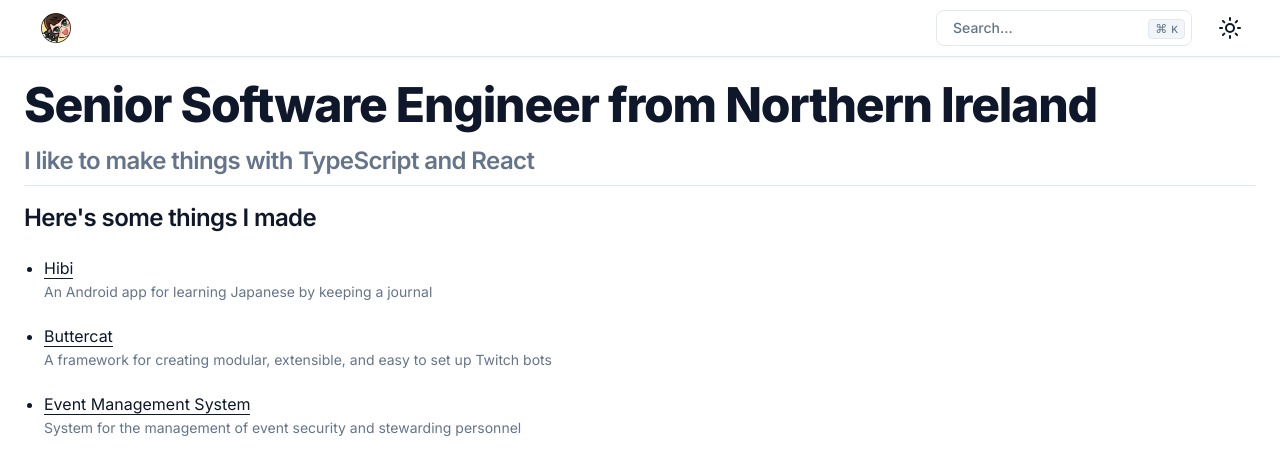
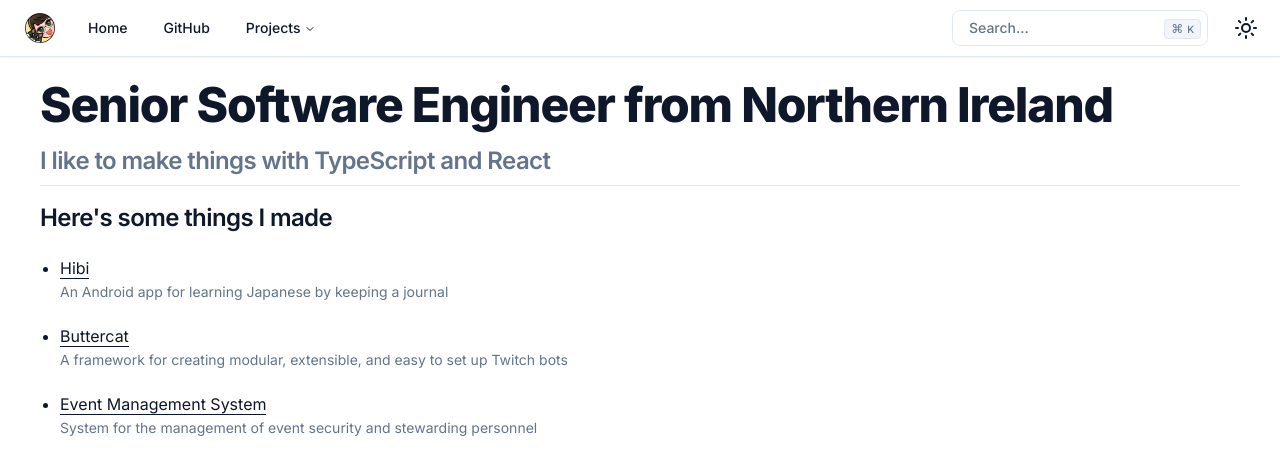
Before and after one commit to MarcDonald/marcdonald.com, a Next.js app: page / in a window 1280 px wide. Shown: the top 474 px of the page. Built offline with nearby package versions, Linux system fonts and the light colour scheme; what tailwindcss-debug-screens would draw is missing.

Commit message:
Improve styling on large displays

```diff
--- a/app/(routes)/project/[[...slug]]/page.tsx
+++ b/app/(routes)/project/[[...slug]]/page.tsx
@@ -62,7 +62,7 @@ export default async function ProjectPage({ params }: ProjectPageProps) {
 	const { title, description, link, downloadGitHubSlug } = proj;
 
 	return (
-		<main className="relative px-6 py-6 md:px-8 lg:gap-10 lg:py-8 xl:px-12">
+		<>
 			<div className="mx-auto w-full min-w-0">
 				<div className="space-y-2">
 					<TypographyLink href={link ?? '#'} className={'pb-1'}>
@@ -84,6 +84,6 @@ export default async function ProjectPage({ params }: ProjectPageProps) {
 			</div>
 			<Separator className="my-4 md:my-6" />
 			<Mdx code={proj.body.code} />
-		</main>
+		</>
 	);
 }
--- a/app/layout.tsx
+++ b/app/layout.tsx
@@ -61,7 +61,7 @@ export default function RootLayout({
 				<ThemeProvider attribute="class" defaultTheme="system" enableSystem>
 					<div className="relative flex min-h-screen flex-col">
 						<SiteHeader />
-						{children}
+						<main className={'container my-6 lg:px-10'}>{children}</main>
 					</div>
 				</ThemeProvider>
 				<StyleSwitcher />
--- a/app/page.tsx
+++ b/app/page.tsx
@@ -6,11 +6,10 @@ import {
 	TypographyP,
 	TypographyMuted,
 } from '@/components/ui/typography';
-import PageContentWrapper from '../components/page-content-wrapper';
 
 export default function Home() {
 	return (
-		<PageContentWrapper>
+		<>
 			<TypographyH1>
 				Senior Software Engineer from Northern Ireland
 			</TypographyH1>
@@ -49,6 +48,6 @@ export default function Home() {
 					</TypographyMuted>
 				</li>
 			</ul>
-		</PageContentWrapper>
+		</>
 	);
 }
--- /dev/null
+++ b/components/header-nav.tsx
@@ -0,0 +1,84 @@
+'use client';
+
+import {
+	NavigationMenu,
+	NavigationMenuContent,
+	NavigationMenuItem,
+	NavigationMenuLink,
+	NavigationMenuList,
+	NavigationMenuTrigger,
+	navigationMenuTriggerStyle,
+} from '@/components/ui/navigation-menu';
+import Link from 'next/link';
+import { cn } from '@/lib/utils';
+import React from 'react';
+
+const NavItem = ({ href, label }: { href: string; label: string }) => {
+	return (
+		<NavigationMenuItem>
+			<Link href={href} legacyBehavior passHref>
+				<NavigationMenuLink
+					className={cn(navigationMenuTriggerStyle(), 'bg-transparent')}
+				>
+					{label}
+				</NavigationMenuLink>
+			</Link>
+		</NavigationMenuItem>
+	);
+};
+
+const ListItem = React.forwardRef<
+	React.ElementRef<'a'>,
+	React.ComponentPropsWithoutRef<'a'>
+>(({ className, title, children, ...props }, ref) => {
+	return (
+		<li>
+			<NavigationMenuLink asChild>
+				<a
+					ref={ref}
+					className={cn(
+						'block select-none space-y-1 rounded-md p-3 leading-none no-underline outline-none transition-colors hover:bg-accent hover:text-accent-foreground focus:bg-accent focus:text-accent-foreground',
+						className
+					)}
+					{...props}
+				>
+					<div className="text-sm font-medium leading-none">{title}</div>
+					<p className="line-clamp-2 text-sm leading-snug text-muted-foreground">
+						{children}
+					</p>
+				</a>
+			</NavigationMenuLink>
+		</li>
+	);
+});
+ListItem.displayName = 'ListItem';
+
+export default function HeaderNav() {
+	return (
+		<NavigationMenu className={'ml-2 hidden justify-start md:flex'}>
+			<NavigationMenuList>
+				<NavItem href={'/'} label={'Home'} />
+				<NavItem href={'https://github.com/MarcDonald'} label={'GitHub'} />
+				<NavigationMenuItem>
+					<NavigationMenuTrigger>Projects</NavigationMenuTrigger>
+					<NavigationMenuContent>
+						<ul className="grid gap-3 p-6 md:w-[400px] lg:w-[500px] lg:grid-cols-[.75fr_1fr]">
+							<ListItem href="/project/hibi" title="Hibi">
+								Aid your Japanese learning through keeping a journal
+							</ListItem>
+							<ListItem href="https://buttercat.dev" title="Buttercat">
+								A framework for creating modular Twitch bots
+							</ListItem>
+							<ListItem
+								href="/project/event-management-system"
+								title="Event Management System"
+							>
+								Final year project for my degree
+							</ListItem>
+						</ul>
+					</NavigationMenuContent>
+				</NavigationMenuItem>
+			</NavigationMenuList>
+		</NavigationMenu>
+	);
+}
--- a/components/page-content-wrapper.tsx
+++ /dev/null
@@ -1,16 +0,0 @@
-import { type PropsWithChildren } from 'react';
-import { cn } from '@/lib/utils';
-
-const PageContentWrapper = ({
-	children,
-	className,
-	...props
-}: PropsWithChildren & { className?: string }) => {
-	return (
-		<main className={cn('m-6', className)} {...props}>
-			{children}
-		</main>
-	);
-};
-
-export default PageContentWrapper;
--- a/components/site-header.tsx
+++ b/components/site-header.tsx
@@ -8,14 +8,16 @@ import { GithubIcon } from 'lucide-react';
 import ThemePicker from './theme-picker';
 import Image from 'next/image';
 import icon from '@/app/icon.png';
+import HeaderNav from '@/components/header-nav';
 
 export function SiteHeader() {
 	return (
 		<header className="supports-backdrop-blur:bg-background/60 sticky top-0 z-40 w-full border-b bg-background/95 shadow-sm backdrop-blur">
-			<div className="container flex h-14 items-center">
+			<div className="container flex h-14 items-center px-4">
 				<Link href={'/'} className={'rounded-md p-2'}>
 					<Image src={icon} alt={''} width={32} height={32} />
 				</Link>
+				<HeaderNav />
 				<div className="flex flex-1 items-center justify-between space-x-2 sm:space-x-4 md:justify-end">
 					<div className="w-full flex-1 md:w-auto md:flex-none">
 						<CommandMenu />
--- a/components/ui/navigation-menu.tsx
+++ b/components/ui/navigation-menu.tsx
@@ -3,7 +3,7 @@ import * as NavigationMenuPrimitive from '@radix-ui/react-navigation-menu';
 import { cva } from 'class-variance-authority';
 import { ChevronDown } from 'lucide-react';
 
-import { cn } from '../../lib/utils';
+import { cn } from '@/lib/utils';
 
 const NavigationMenu = React.forwardRef<
 	React.ElementRef<typeof NavigationMenuPrimitive.Root>,
```
